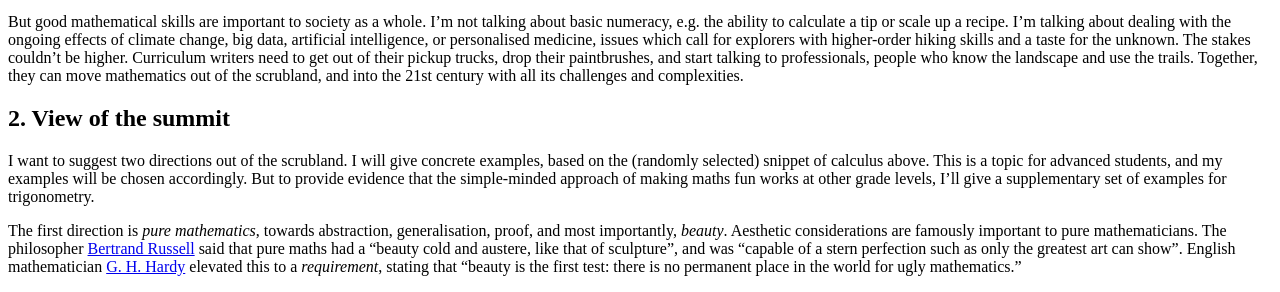
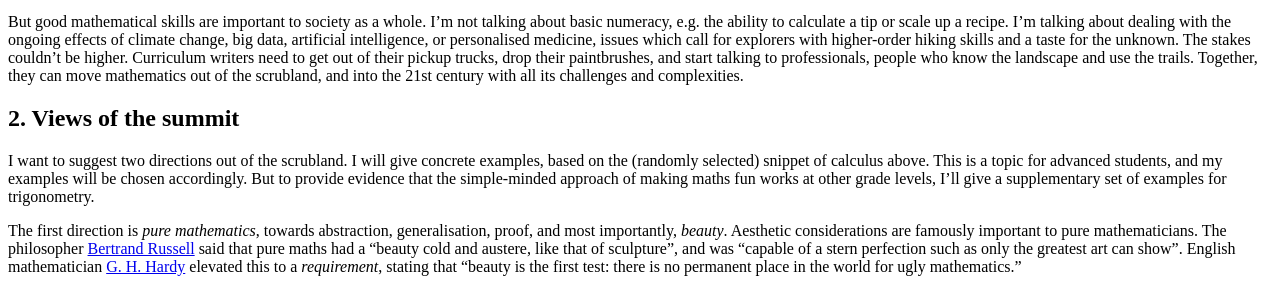
Before and after one commit to hapax/hapax.github.io, a Jekyll site: the page built from assets/teaching.md, in a window 1280 px wide and 900 px high, scrolled down 3199 px. Shown: the part 155-447 px from the top of the window. Built offline with Jekyll 4.4.1, drawn with Linux system fonts in a browser that asks for light colours; our own code applies the rules of GitHub Pages for plain Markdown files; formulas are drawn with MathJax 3; a script that is not in the unit is left out; some of the changed text lies outside the part shown.

Commit message:
Update teaching.md

```diff
--- a/assets/teaching.md
+++ b/assets/teaching.md
@@ -21,7 +21,7 @@
    1. <a href="#sec-1-1">A preamble</a>
    2. <a href="#sec-1-2">A patch of scrubland</a>
    3. <a href="#sec-1-3">Roads to nowhere</a>
-2. <a href="#sec-2">View of the summit</a>
+2. <a href="#sec-2">Views of the summit</a>
    1. <a href="#sec-2-1">The mean value theorem</a>
    2. <a href="#sec-2-2">A kink in the argument</a>
    3. <a href="#sec-2-3">Slice of pi</a>
@@ -208,7 +208,7 @@
 Together, they can move mathematics out of the scrubland, and into the 21st
 century with all its challenges and complexities.
 
-## 2. View of the summit <a id="sec-2" name="sec-2"></a>
+## 2. Views of the summit <a id="sec-2" name="sec-2"></a>
 
 I want to suggest two directions out of the scrubland.
 I will give concrete examples, based on the (randomly selected)
```
